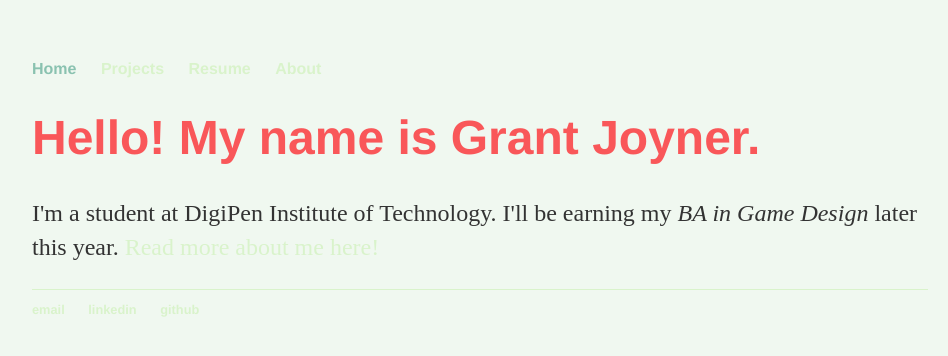
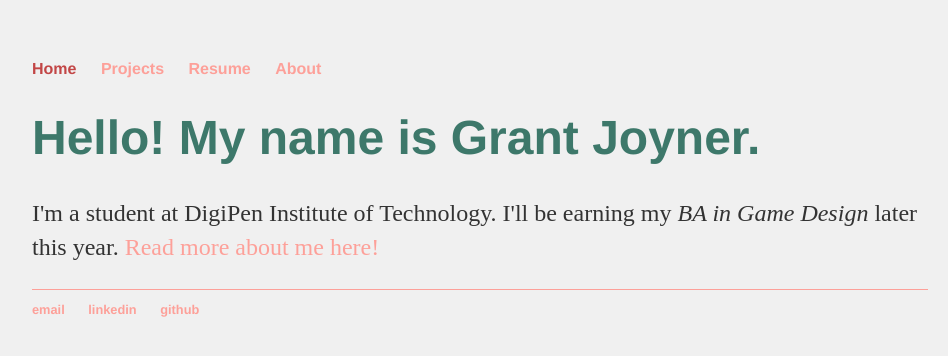
Before and after one commit to digigrant/digigrant.github.io, a Jekyll site: the page built from index.html, in a window 1280 px wide. Shown: the top 356 px of the page, without its empty margins (160-1108 px from the left). Built offline with Jekyll 4.4.1, drawn with Linux system fonts in a browser that asks for light colours.

Commit message:
Update colors.scss

```diff
--- a/_sass/colors.scss
+++ b/_sass/colors.scss
@@ -1,5 +1,5 @@
-$color1: #F0F8F0;
-$color2: #8AC2B0;
-$color3: #D9F3CB;
-$color4: #F95759;
-$color5: #FDA099;
+$color1: #F0F0F0;
+$color2: #C24646;
+$color3: #FDA099;
+$color4: #3D786A;
+$color5: #8AC2B0;
```
